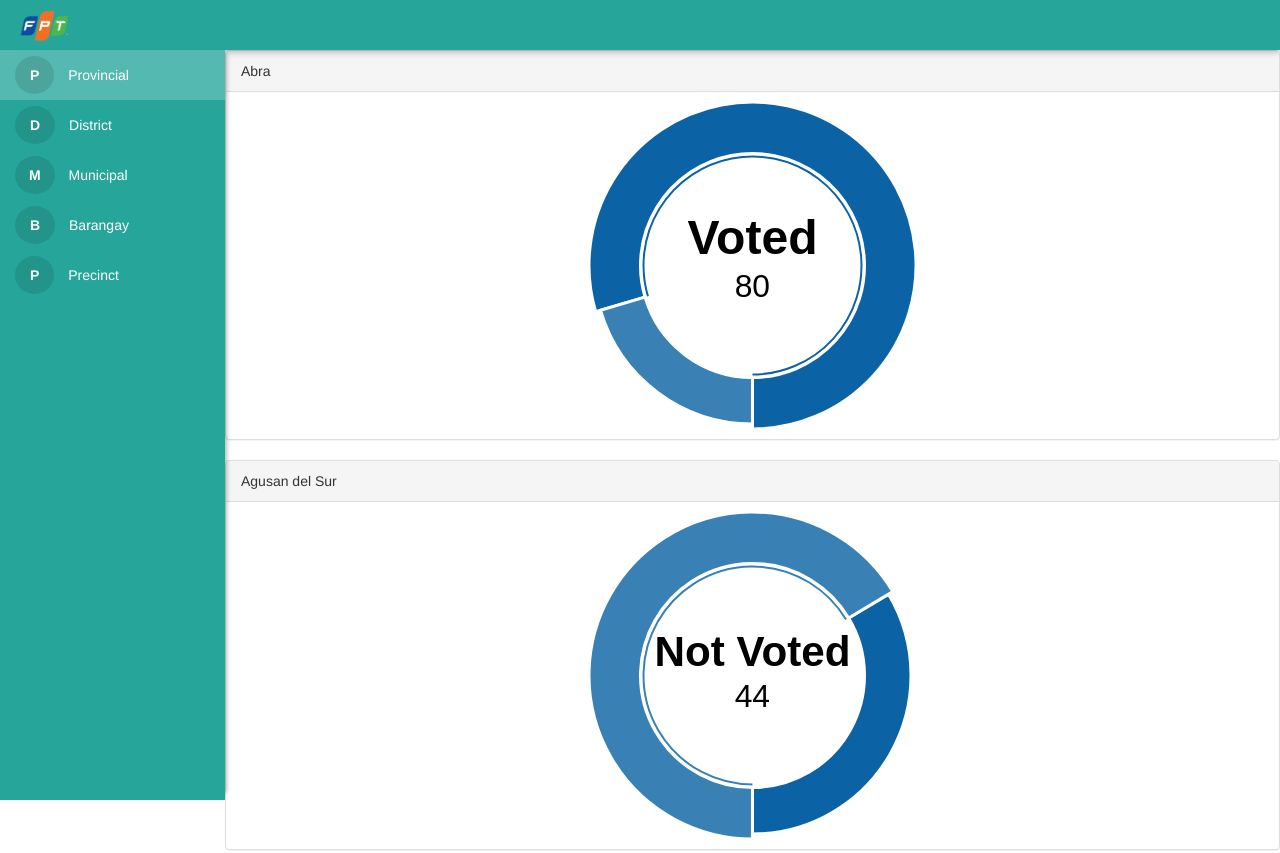
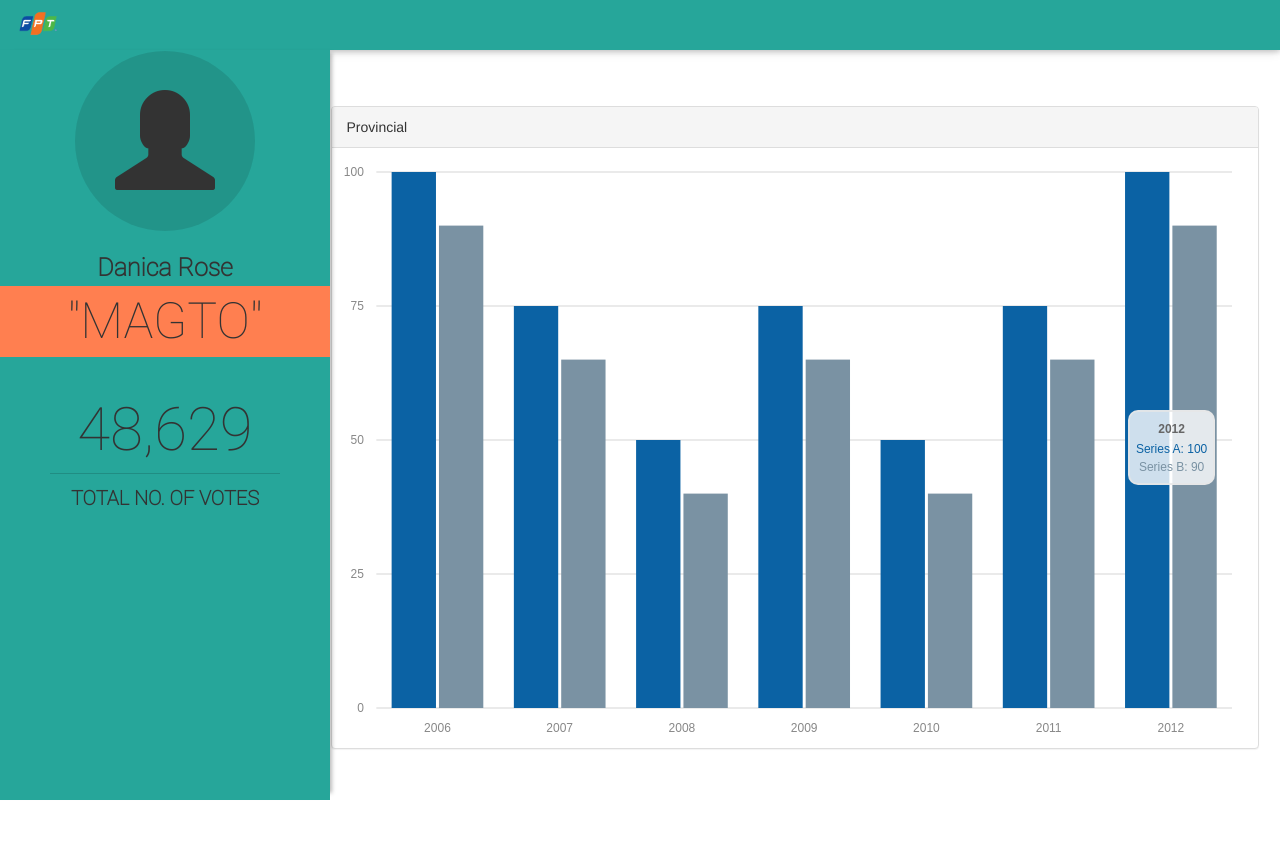
Before and after one commit to tenderfo00ot/FPTdesign, a plain HTML site: page FPT WebDesign/Final - Itrace/trace-vote-province.html in a window 1280 px wide. Shown: the top 853 px of the page. After the commit the page ends 800 px from the top, so only its background shows below. Drawn offline with Linux system fonts and the light colour scheme.

Commit message:
Trace-vote UI (phase 2)

```diff
--- a/FPT WebDesign/Final - Itrace/css/sb-admin.css
+++ b/FPT WebDesign/Final - Itrace/css/sb-admin.css
@@ -5,6 +5,11 @@
  */
 
 /* Global Styles */
+
+@font-face {
+        font-family:Roboto-Thin;
+        src: url(roboto.thin.ttf);
+}
 
 body {
     margin-top: 100px;
@@ -227,7 +232,7 @@ ul.alert-dropdown {
 }
 
 .custom-nav-header{
-    width: 7%;
+    width: 6%;
 }
 
 .mylogin{
@@ -263,6 +268,7 @@ ul.alert-dropdown {
 .custom-side-nav{
     z-index: 2;
     top: 50px;
+    width: 330px;
     background-color: #26A69A;
     box-shadow: -5px 0 5px -5px rgba(0, 0, 0, 0.45), 7px -2px 4px -5px rgba(0, 0, 0, 0.27);
 }
@@ -271,24 +277,79 @@ ul.alert-dropdown {
     color: white;
 }
 
-.custom-side-nav > li > a > span{
-    margin-right: 10px;
-    font-weight: 700;
-    margin-bottom: 0px;
-    border-radius: 100%;
-    background: rgba(0, 0, 0, 0.11);
-    color: white;
-    padding: 11px 15px;
-}
 
 .custom-side-nav li a:hover, .custom-side-nav li a:focus{
     background-color: rgba(255, 255, 255, 0.21) !important;
 }
 
-.custom-side-nav > li > a > span.custom-span{
-    padding: 11px 14px;
-}
 
 .custom-side-nav li.active{
     background-color: rgba(255, 255, 255, 0.21) !important;
 }
+
+.profile{
+    background: rgba(0, 0, 0, 0.11);
+    font-size: 10rem;
+    border-radius: 50%;
+    padding: 40px;
+}
+
+.navbar-nav>li{
+    width: 100%;
+    text-align: center;
+}
+
+.first-name{
+    padding-top: 2rem;
+}
+
+.first-name>span{
+    font-size: 25px;
+    font-family:Roboto-Thin;
+    font-weight:bold;
+}
+
+.last-name{
+    background: coral;
+}
+
+.last-name>span{
+    font-size: 50px;
+    font-family: Roboto-Thin;
+}
+
+
+.no-of-vote>span{
+    font-size: 60px;
+    font-family: Roboto-thin;
+}
+.no-of-vote{
+    padding-top: 3rem;
+}
+
+.total-no-of-votes{
+    border-color: rgba(0, 0, 0, 0.15);
+    margin-left: 50px;
+    margin-right: 50px;
+    border-top-style: solid;
+    border-width: 1px;
+    padding-top: 1rem;
+}
+
+.total-no-of-votes>span{
+    font-size: 20px;
+    font-family: Roboto-thin;
+    font-weight:bold;
+}
+
+.custom-panel{
+    margin-left: 10%;
+    margin-right: 2%;
+    margin-top: 10%;
+
+}
+
+#bar-example{
+    height:600px;
+    width: auto;
+}
--- a/FPT WebDesign/Final - Itrace/js/plugins/morris/morris-data.js
+++ b/FPT WebDesign/Final - Itrace/js/plugins/morris/morris-data.js
@@ -1,8 +1,22 @@
-Morris.Donut({
-  element: 'donut-example',
+Morris.Bar({
+  element: 'bar-example',
   data: [
-    {label: "Voted", value: 80},
-    {label: "Not Voted", value: 20}]
+    { y: '2006', a: 100, b: 90 },
+    { y: '2007', a: 75,  b: 65 },
+    { y: '2008', a: 50,  b: 40 },
+    { y: '2009', a: 75,  b: 65 },
+    { y: '2010', a: 50,  b: 40 },
+    { y: '2011', a: 75,  b: 65 },
+    { y: '2012', a: 100, b: 90 }
+
+  ],
+  xkey: 'y',
+  ykeys: ['a', 'b'],
+  labels: ['Series A', 'Series B'],
+  resize: true
+}).on('click',function(i,row){
+  console.log(row)
+  console.log(i,row)
 });
 
 Morris.Donut({
--- a/FPT WebDesign/Final - Itrace/trace-vote-province.html
+++ b/FPT WebDesign/Final - Itrace/trace-vote-province.html
@@ -50,50 +50,26 @@
         </div>
     </nav>
     <ul class="nav navbar-nav side-nav custom-side-nav">
-        <li class="active">
-            <a href="#"><span>P</span> Provincial</a>
+        <li>
+            <div><span class="glyphicon glyphicon-user profile" aria-hidden="true"></span></div>
         </li>
         <li>
-            <a href="#"><span>D</span>  District</a>
+            <div class="first-name"><span>Danica Rose</span></div>
         </li>
         <li>
-            <a href="#"><span class="custom-span">M</span>  Municipal</a>
+            <div class="last-name"><span>"MAGTO"</span></div>
         </li>
         <li>
-            <a href="#"><span>B</span>  Barangay</a>
+            <div class="no-of-vote"><span>48,629</span></div>
         </li>
         <li>
-            <a href="#"><span>P</span>  Precinct</a>
+            <div class="total-no-of-votes"><span>TOTAL NO. OF VOTES</span></div>
         </li>
     </ul>
 
-    <div class="panel panel-default">
-        <div class="panel-heading">Abra</div>
-        <div id="donut-example"></div>
-    </div>
-    <div class="panel panel-default">
-        <div class="panel-heading">Agusan del Sur</div>
-        <div id="donut-example1"></div>
-    </div>
-    <div class="panel panel-default">
-        <div class="panel-heading">Agusan del Norte</div>
-        <div id="donut-example2"></div>
-    </div>
-    <div class="panel panel-default">
-        <div class="panel-heading">Cebu</div>
-        <div id="donut-example3"></div>
-    </div>
-    <div class="panel panel-default">
-        <div class="panel-heading">Bohol</div>
-        <div id="donut-example4"></div>
-    </div>
-    <div class="panel panel-default">
-        <div class="panel-heading">Bukidnon</div>
-        <div id="donut-example5"></div>
-    </div>
-    <div class="panel panel-default">
-        <div class="panel-heading">Bulacan</div>
-        <div id="donut-example6"></div>
+    <div class="panel panel-default custom-panel">
+        <div class="panel-heading">Provincial</div>
+        <div id="bar-example"></div>
     </div>
 
 </div>
```
Also changed, not shown: FPT WebDesign/Final - Itrace/login.html (+1 -1 lines), FPT WebDesign/Final - Itrace/trace-vote.html (deleted, +0 -118 lines), FPT WebDesign/Final - Itrace/css/roboto.thin.ttf (added).
